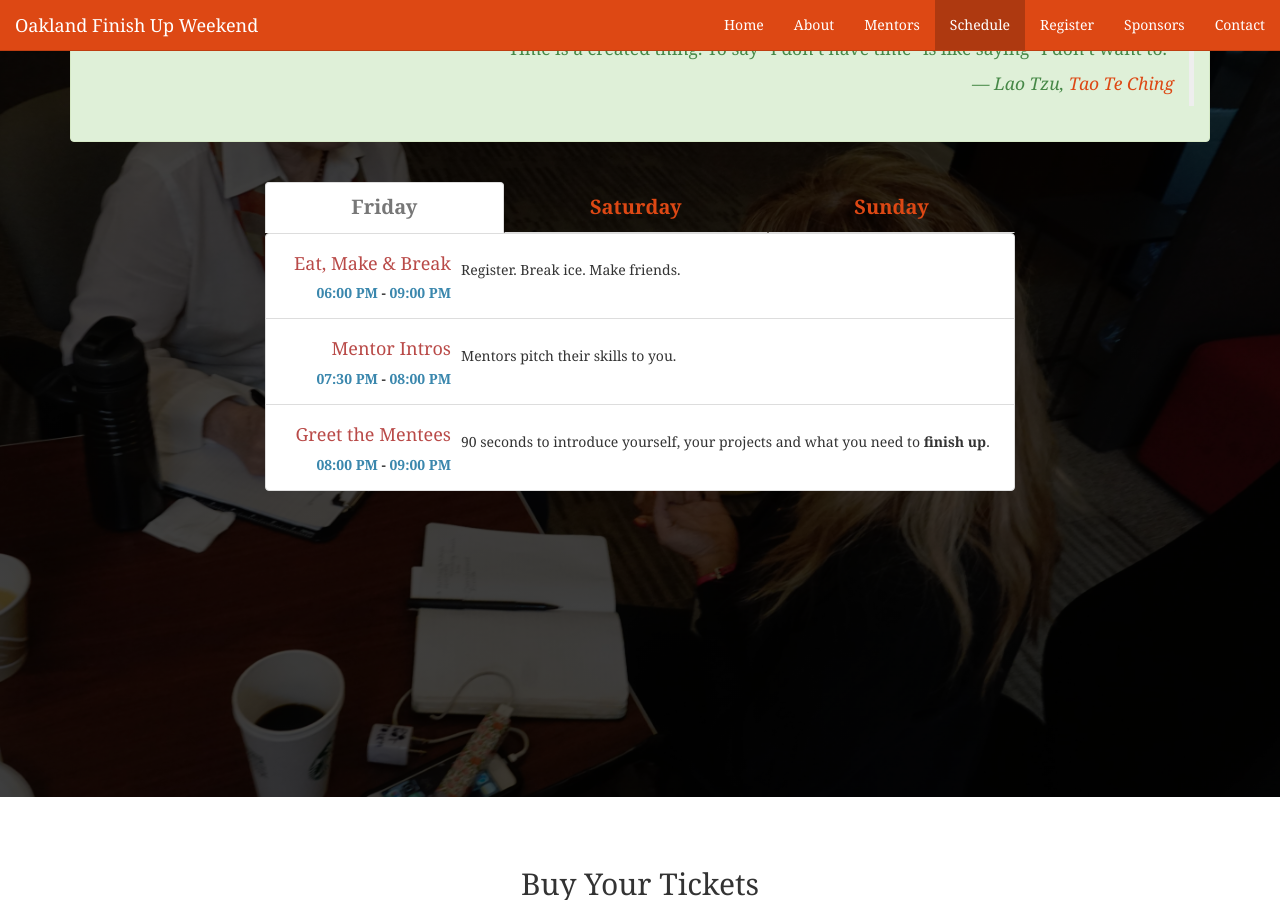
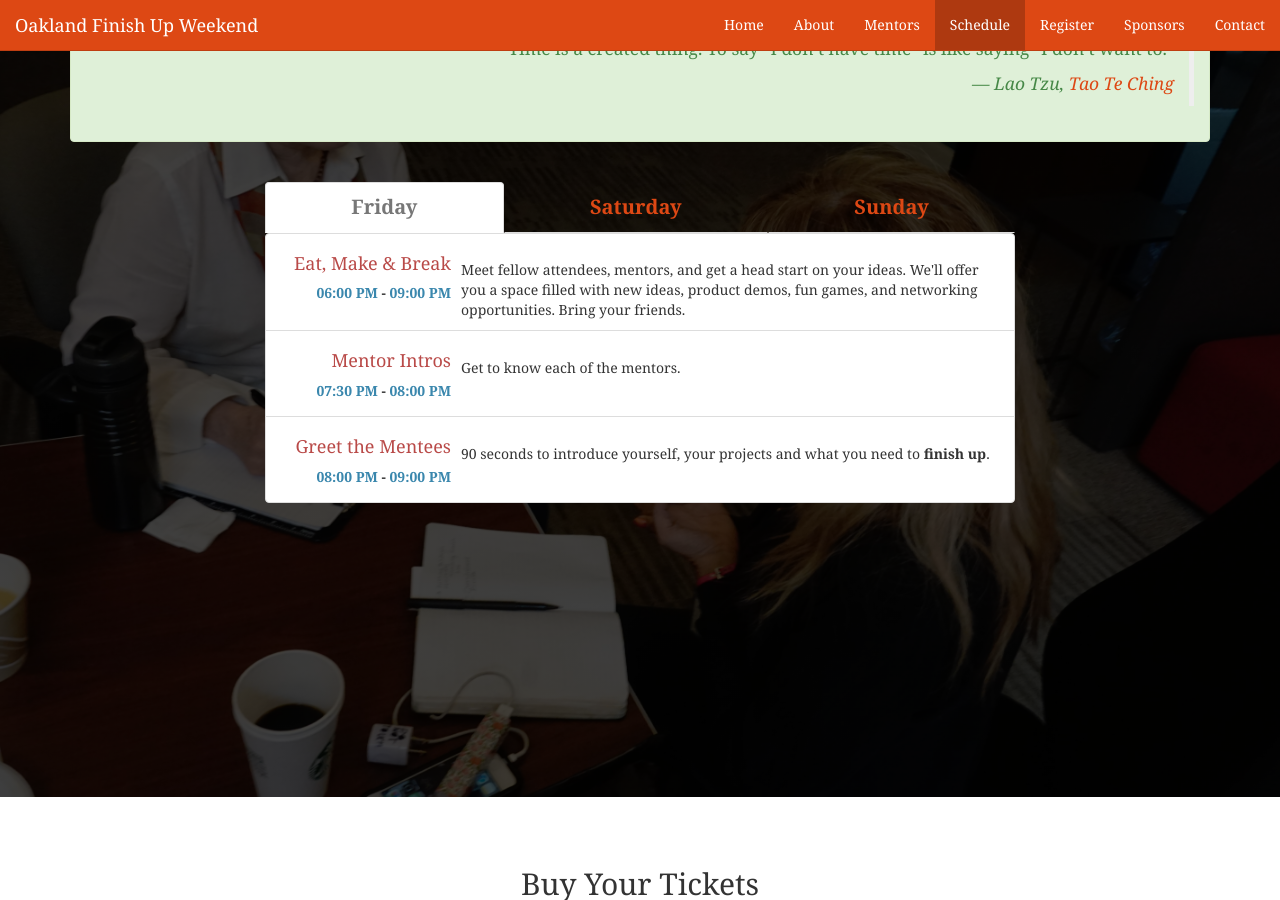
Before and after one commit to oaklandfinishup/oaklandfinishup.com, a Jekyll site: the page built from index.html, in a window 1280 px wide and 900 px high, scrolled down 1003 px. Built offline with Jekyll 4.4.1, drawn with Linux system fonts in a browser that asks for light colours; nearby versions of some CDN libraries; comment, search, counter and statistics services are not loaded.

Commit message:
Add wording from Aurice for Friday night.

```diff
--- a/_data/conference/schedule.yml
+++ b/_data/conference/schedule.yml
@@ -7,11 +7,11 @@ daily:
     - title: Eat, Make & Break
       start: "18:00"
       finish: "21:00"
-      description: Register. Break ice. Make friends.
+      description: Meet fellow attendees, mentors, and get a head start on your ideas. We'll offer you a space filled with new ideas, product demos, fun games, and networking opportunities.  Bring your friends.
     - title: Mentor Intros
       start: "19:30"
       finish: "20:00"
-      description: Mentors pitch their skills to you.
+      description: Get to know each of the mentors.
     - title: Greet the Mentees
       start: "20:00"
       finish: "21:00"
```
